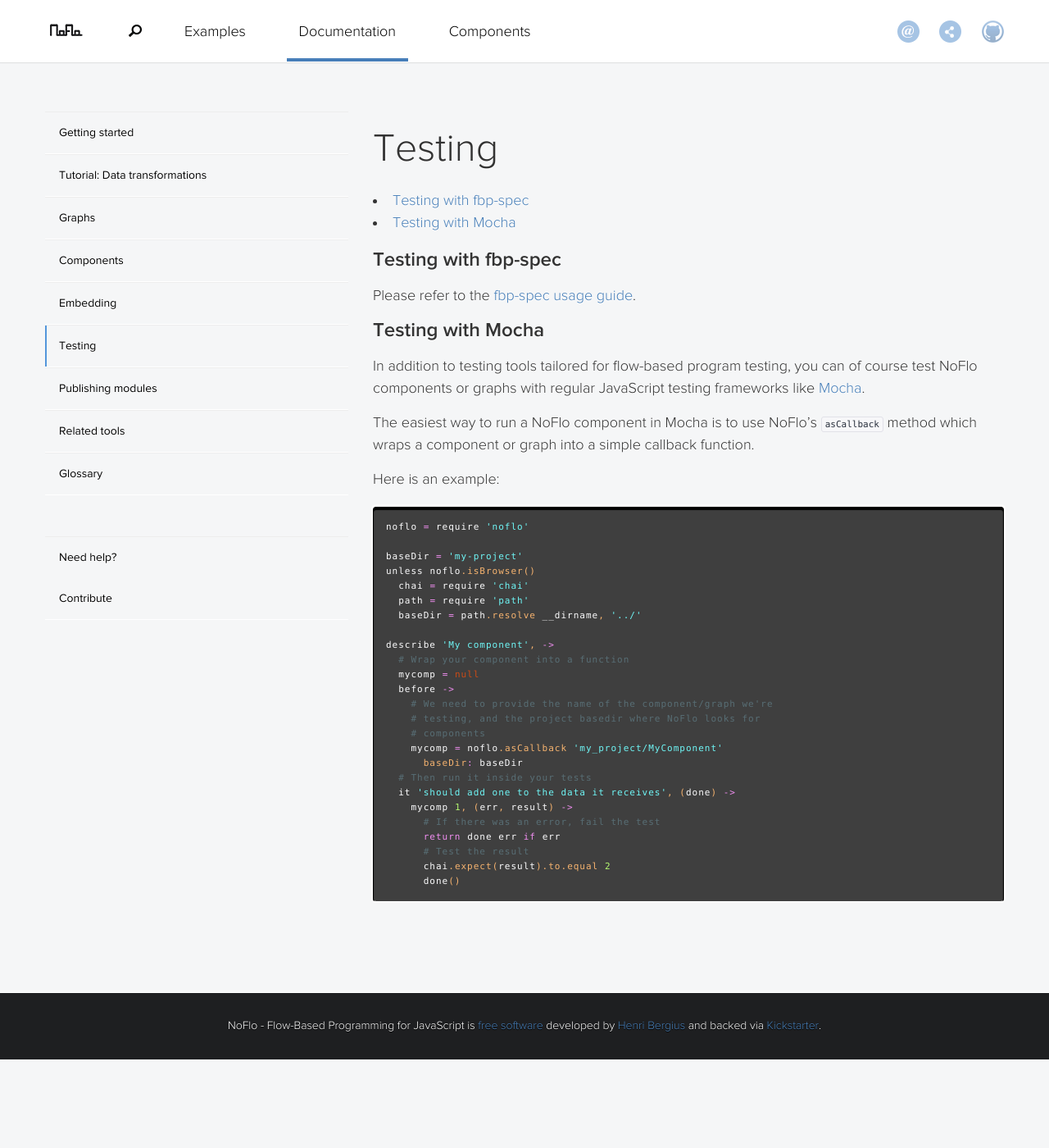
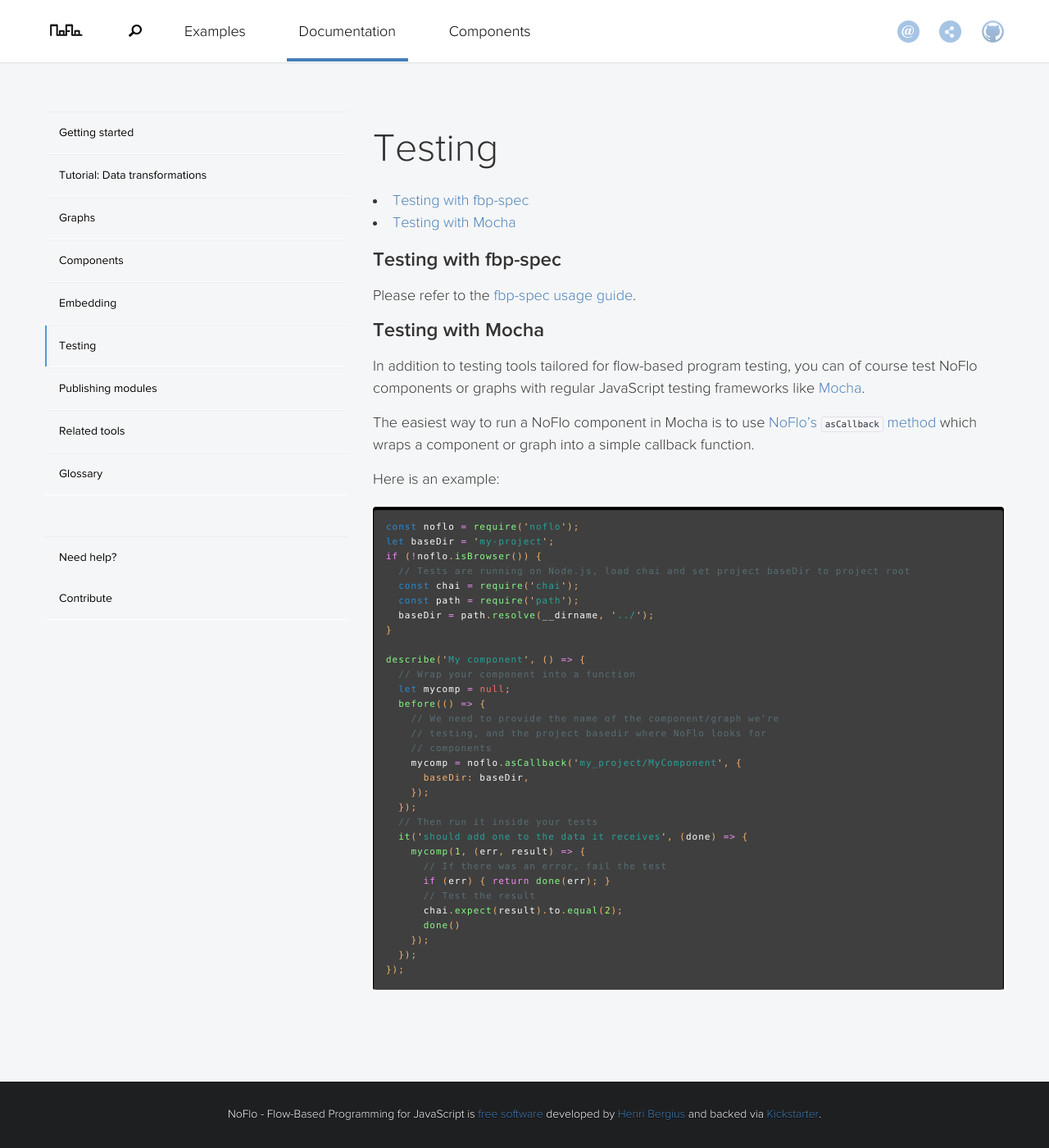
Before and after one commit to noflo/noflo.github.io, a Jekyll site: the page built from documentation/_posts/2016-07-20-testing.md, in a window 1280 px wide and 1400 px high, scrolled down 209 px. Shown: the whole window at 82% size. Built offline with Jekyll 4.4.1, drawn with Linux system fonts in a browser that asks for light colours; nearby versions of some CDN libraries; before the commit the page ends 1501 px from its top, so only the background shows below that.

Commit message:
Port test example to ES6

````diff
--- a/documentation/_posts/2016-07-20-testing.md
+++ b/documentation/_posts/2016-07-20-testing.md
@@ -13,34 +13,40 @@ Please refer to the [fbp-spec usage guide](https://github.com/flowbased/fbp-spec
 
 In addition to testing tools tailored for flow-based program testing, you can of course test NoFlo components or graphs with regular JavaScript testing frameworks like [Mocha](https://mochajs.org/).
 
-The easiest way to run a NoFlo component in Mocha is to use NoFlo's `asCallback` method which wraps a component or graph into a simple callback function.
+The easiest way to run a NoFlo component in Mocha is to use [NoFlo's `asCallback` method](/documentation/embedding) which wraps a component or graph into a simple callback function.
 
 Here is an example:
 
-```coffeescript
-noflo = require 'noflo'
+```javascript
+const noflo = require('noflo');
+let baseDir = 'my-project';
+if (!noflo.isBrowser()) {
+  // Tests are running on Node.js, load chai and set project baseDir to project root
+  const chai = require('chai');
+  const path = require('path');
+  baseDir = path.resolve(__dirname, '../');
+}
 
-baseDir = 'my-project'
-unless noflo.isBrowser()
-  chai = require 'chai'
-  path = require 'path'
-  baseDir = path.resolve __dirname, '../'
-
-describe 'My component', ->
-  # Wrap your component into a function
-  mycomp = null
-  before ->
-    # We need to provide the name of the component/graph we're
-    # testing, and the project basedir where NoFlo looks for
-    # components
-    mycomp = noflo.asCallback 'my_project/MyComponent'
-      baseDir: baseDir
-  # Then run it inside your tests
-  it 'should add one to the data it receives', (done) ->
-    mycomp 1, (err, result) ->
-      # If there was an error, fail the test
-      return done err if err
-      # Test the result
-      chai.expect(result).to.equal 2
+describe('My component', () => {
+  // Wrap your component into a function
+  let mycomp = null;
+  before(() => {
+    // We need to provide the name of the component/graph we're
+    // testing, and the project basedir where NoFlo looks for
+    // components
+    mycomp = noflo.asCallback('my_project/MyComponent', {
+      baseDir: baseDir,
+    });
+  });
+  // Then run it inside your tests
+  it('should add one to the data it receives', (done) => {
+    mycomp(1, (err, result) => {
+      // If there was an error, fail the test
+      if (err) { return done(err); }
+      // Test the result
+      chai.expect(result).to.equal(2);
       done()
+    });
+  });
+});
 ```
````
